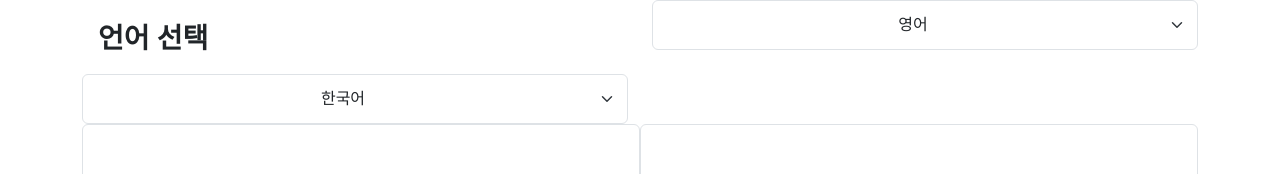
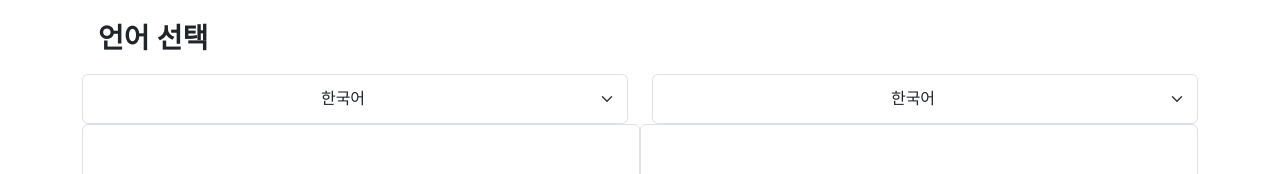
Before and after one commit to wkdtldn/GoogleTranslaterApplication, a plain HTML site: page front/index.html in a window 1280 px wide. Shown: the top 174 px of the page. Drawn offline with Linux system fonts and the light colour scheme.

Commit message:
:memo:update

```diff
--- a/front/index.html
+++ b/front/index.html
@@ -9,7 +9,9 @@
   <div class="container">
     <div class="row">
       <div class="col">
-        <div class="my-3 ps-3 fs-3 fw-bold ">언어 선택</div>
+        <div class="my-3 ps-3 fs-3 fw-bold">언어 선택</div>
+        <div class="row">
+          <div class="col">
             <select class="form-select" aria-label="Default select example" id="dd">
               <option value="ko">한국어</option>
               <option value="en">영어</option>
@@ -17,9 +19,12 @@
           </div>
           <div class="col">
             <select class="form-select" aria-label="Default select example" id="dd">
-          <option value="ko">영어</option>
-          <option value="en">한국어</option>
+              <option value="ko">한국어</option>
+              <option value="en">영어</option>
             </select>
+        </div>
+        </div>
+
         </div>
     </div>
 
```
Lines whose indentation alone changed are shown as unchanged.
